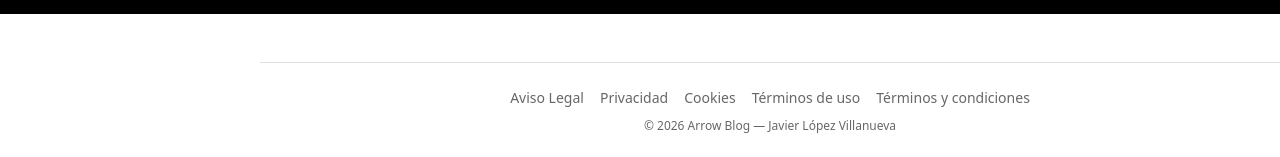
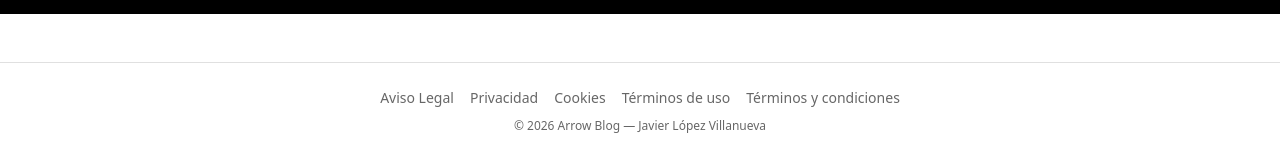
Before and after one commit to JaviLopezV/arrow-blog, a Next.js app: page /en/auth in a window 1280 px wide. Shown: the part 786-943 px from the top of the page. Built offline with nearby package versions, Linux system fonts and the light colour scheme.

Commit message:
layout context created

```diff
--- /dev/null
+++ b/app/[locale]/components/LayoutContext.tsx
@@ -0,0 +1,8 @@
+"use client";
+import { createContext, useContext } from "react";
+
+export const LayoutContext = createContext<{ hasSidebar: boolean }>({
+  hasSidebar: false,
+});
+
+export const useLayout = () => useContext(LayoutContext);
--- a/app/[locale]/components/LegalFooter.tsx
+++ b/app/[locale]/components/LegalFooter.tsx
@@ -1,9 +1,11 @@
 import { Box, Stack, Typography } from "@mui/material";
 import { Link } from "@/i18n/navigation";
+import { useLayout } from "@/app/[locale]/components/LayoutContext";
 
 const drawerWidth = 260; // igual que tu sidebar
 
 export default function LegalFooter() {
+  const { hasSidebar } = useLayout();
   return (
     <Box
       component="footer"
@@ -16,9 +18,11 @@ export default function LegalFooter() {
         color: "text.secondary",
         backgroundColor: "background.paper",
 
-        // 👇 clave para que NO lo pise el drawer permanente en desktop
-        ml: { md: `${drawerWidth}px`, xs: 0 },
-        width: { md: `calc(100% - ${drawerWidth}px)`, xs: "100%" },
+        // SOLO se desplaza si hay sidebar
+        ml: hasSidebar ? { md: `${drawerWidth}px`, xs: 0 } : 0,
+        width: hasSidebar
+          ? { md: `calc(100% - ${drawerWidth}px)`, xs: "100%" }
+          : "100%",
       }}
     >
       <Stack
```
Also changed, not shown: app/[locale]/(bo)/layout.tsx (+6 -1 lines), app/[locale]/(fo)/layout.tsx (+6 -1 lines).
